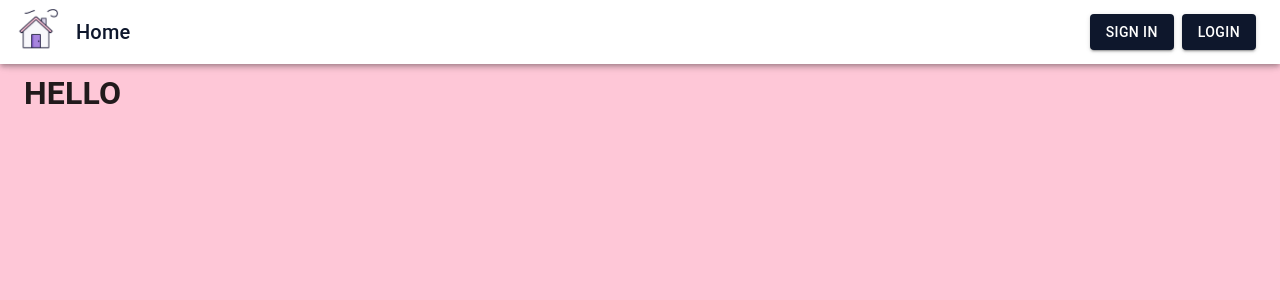
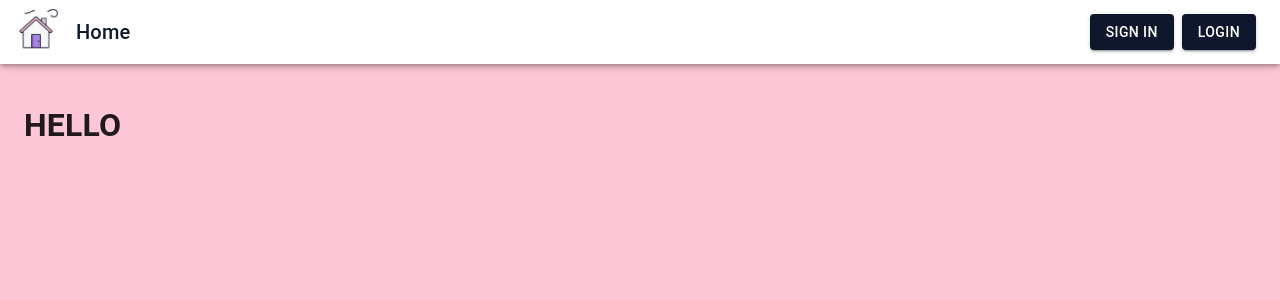
Before and after one commit to Jiseeeh/thoughts-board-v2, a Next.js app: page / in a window 1280 px wide. Shown: the top 300 px of the page. Built offline with nearby package versions, Linux system fonts and the light colour scheme.

Commit message:
style: increase padding

```diff
--- a/components/Container.tsx
+++ b/components/Container.tsx
@@ -15,7 +15,7 @@ export default function SimpleContainer({ children, pageTitle }: LayoutProps) {
         sx={{
           backgroundColor: "#fec7d7",
           minHeight: "100vh",
-          paddingTop: "3rem",
+          paddingTop: "5rem",
         }}
       >
         <Head>
```
